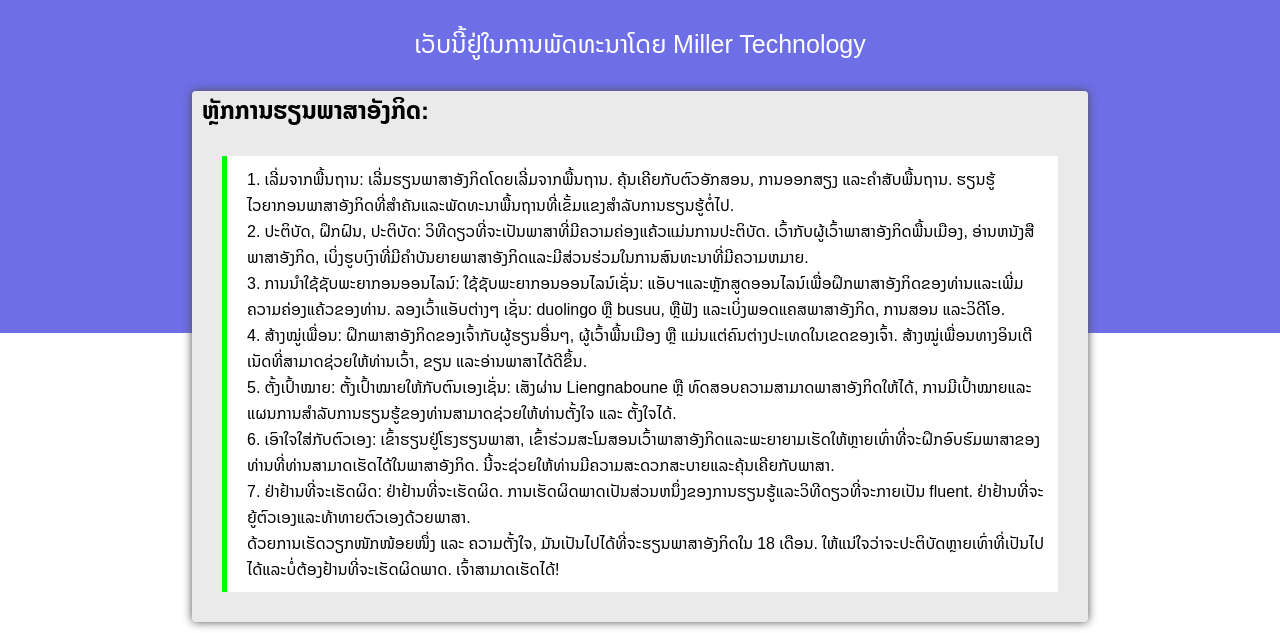
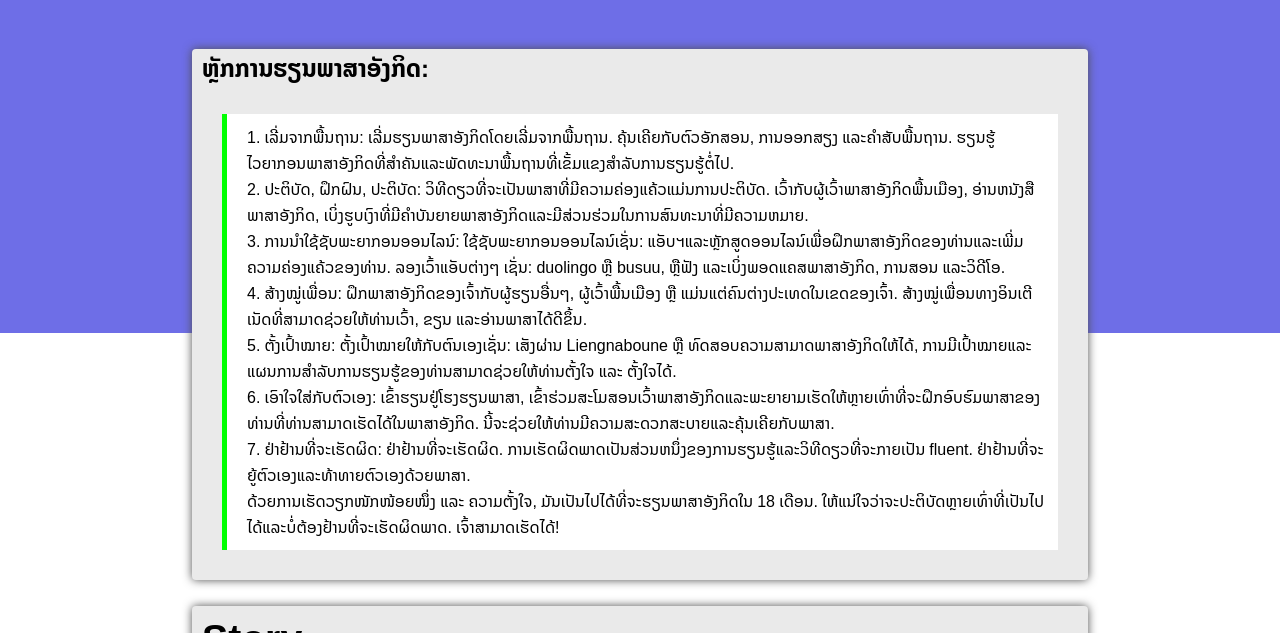
Before and after one commit to NoarXD/llcc, a plain HTML site: page index.html in a window 1280 px wide. Shown: the part 467-1100 px from the top of the page. Drawn offline with Linux system fonts and the light colour scheme.

Commit message:
Update index.html

```diff
--- a/index.html
+++ b/index.html
@@ -31,10 +31,7 @@
 
     /* end header */
 
-    .credit {
-      font-size: 25px;
-      text-align: center;
-    }
+
   </style>
 </head>
 
@@ -79,9 +76,6 @@
     <!-- main -->
     <main>
       <br>
-      <div class="credit">
-        <p>ເວັບນີ້ຢູ່ໃນການພັດທະນາໂດຍ Miller Technology</p>
-      </div>
       <br>
       <div class="section">
         <h2>
```
